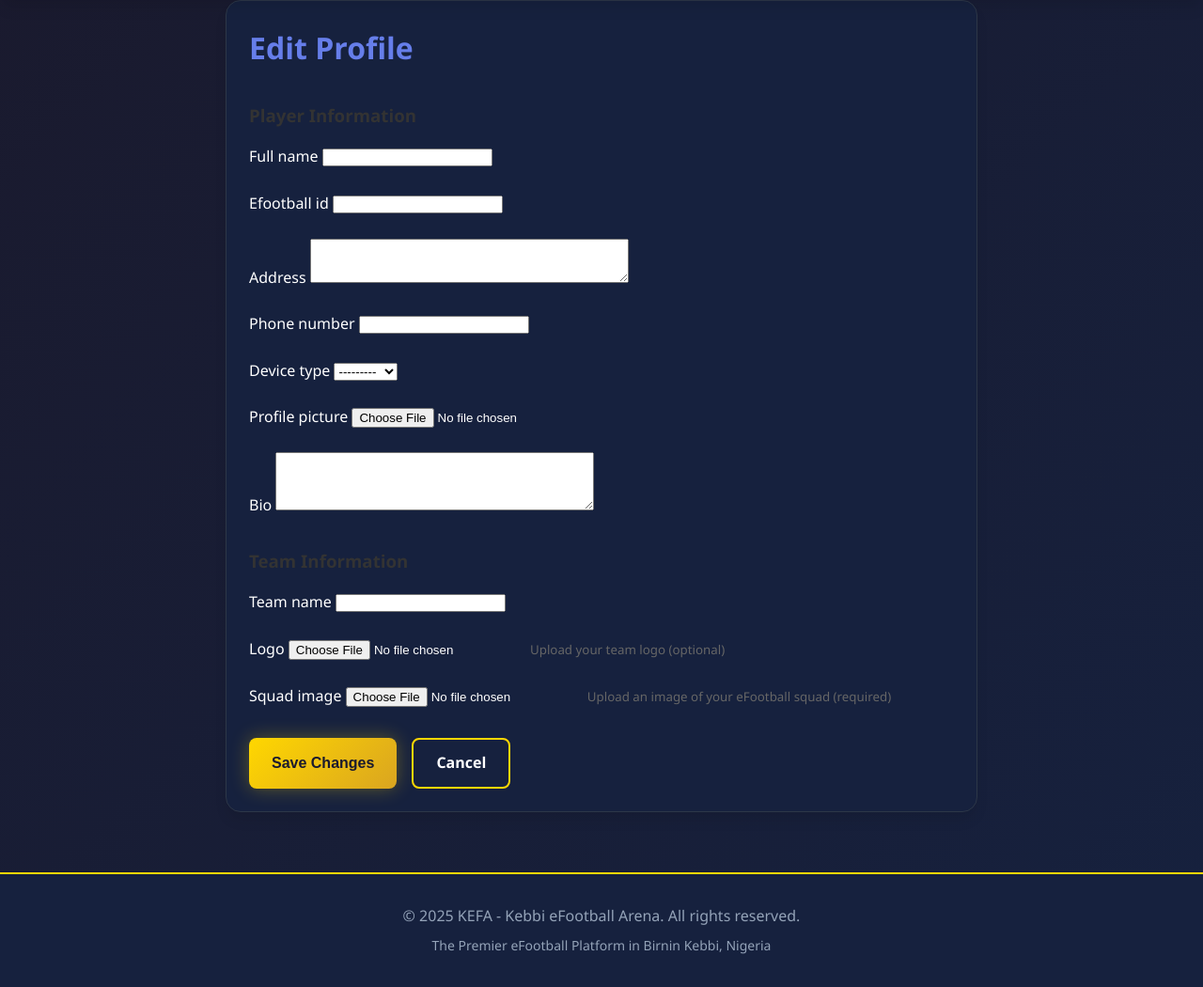
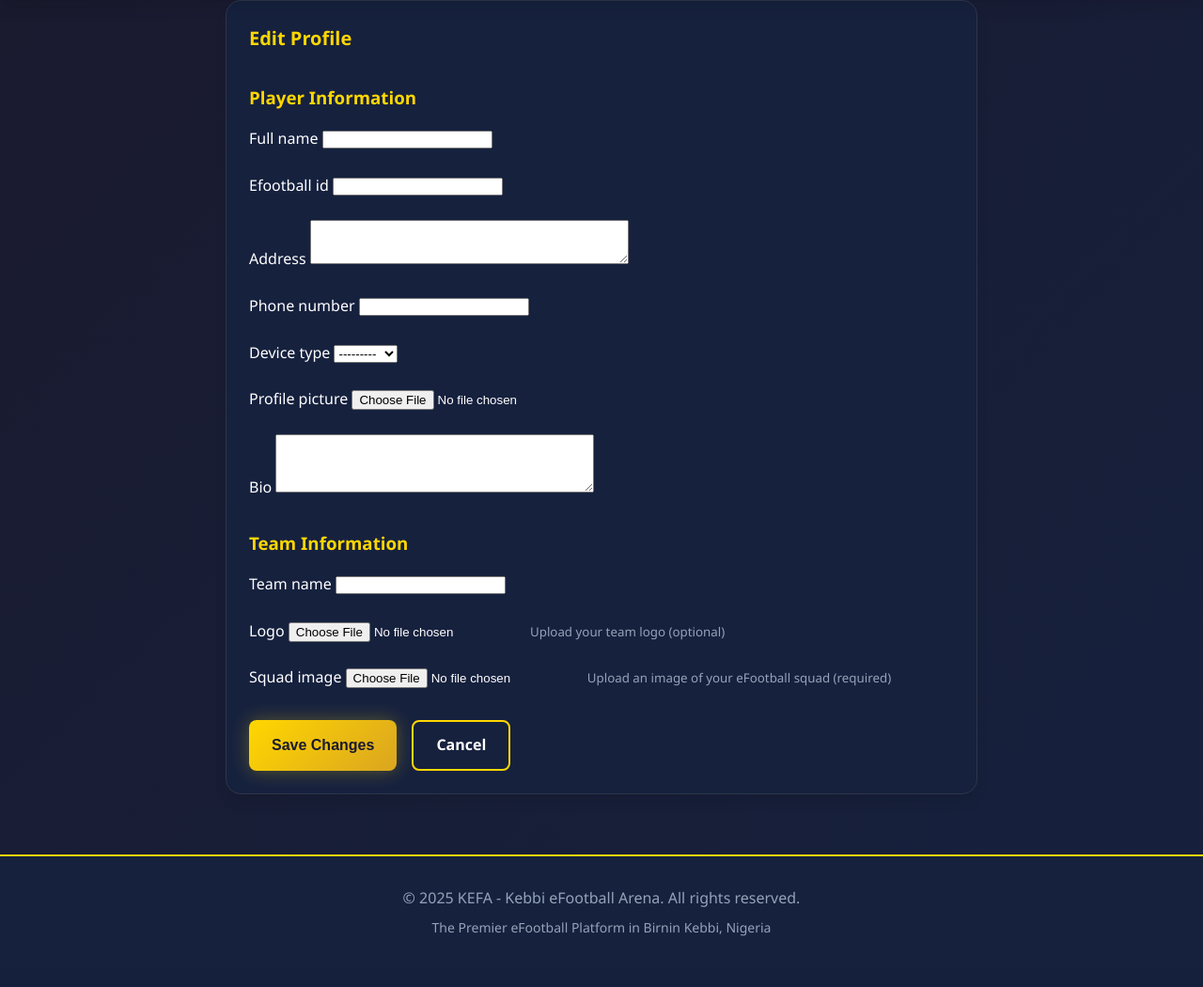
Before and after one commit to nasirdy3/Keffa, a Django app: template templates/players/edit_profile.html in a window 1280 px wide. Shown: the part 85-1135 px from the top of the page at 94% size. After the commit the page ends 1081 px from the top, so only its background shows below. Run offline with Django 5.2, Linux system fonts and the light colour scheme; the template is opened without the code that fills it: values that come from a table or form of the project are taken from there, others are empty; parts of the project's set-up code (start-up, migrations or seed data) failed here and were passed over.

Commit message:
Update profile editing page with new golden theme colors
Modify `templates/players/edit_profile.html` to replace hardcoded purple and grey color codes with CSS variables for the new golden theme, ensuring consistent styling across the application.

Replit-Commit-Author: Agent
Replit-Commit-Session-Id: af05e5e7-94a5-478b-a963-f1db8caeb966
Replit-Commit-Checkpoint-Type: full_checkpoint
Replit-Commit-Event-Id: 858576fb-e8da-4d74-a1ac-e2c7af066717
Replit-Commit-Screenshot-Url: https://storage.googleapis.com/screenshot-production-us-central1/469994df-3adb-4168-8295-9a967c19e6a0/af05e5e7-94a5-478b-a963-f1db8caeb966/m4w6AEz

```diff
--- a/templates/players/edit_profile.html
+++ b/templates/players/edit_profile.html
@@ -4,12 +4,12 @@
 
 {% block content %}
 <div class="card" style="max-width: 800px; margin: 0 auto;">
-    <h1 style="margin-bottom: 2rem; color: #667eea;">Edit Profile</h1>
+    <h1 class="card-title" style="margin-bottom: 2rem;">Edit Profile</h1>
 
     <form method="post" enctype="multipart/form-data">
         {% csrf_token %}
 
-        <h3 style="margin-bottom: 1rem; color: #333;">Player Information</h3>
+        <h3 style="margin-bottom: 1rem; color: var(--primary-gold);">Player Information</h3>
         {% for field in player_form %}
             <div class="form-group">
                 <label>{{ field.label }}</label>
@@ -24,7 +24,7 @@
             </div>
         {% endfor %}
 
-        <h3 style="margin: 2rem 0 1rem; color: #333;">Team Information</h3>
+        <h3 style="margin: 2rem 0 1rem; color: var(--primary-gold);">Team Information</h3>
         {% for field in team_form %}
             <div class="form-group">
                 <label>{{ field.label }}</label>
@@ -37,7 +37,7 @@
                     </ul>
                 {% endif %}
                 {% if field.help_text %}
-                    <small style="color: #666;">{{ field.help_text }}</small>
+                    <small style="color: var(--text-muted);">{{ field.help_text }}</small>
                 {% endif %}
             </div>
         {% endfor %}
```
